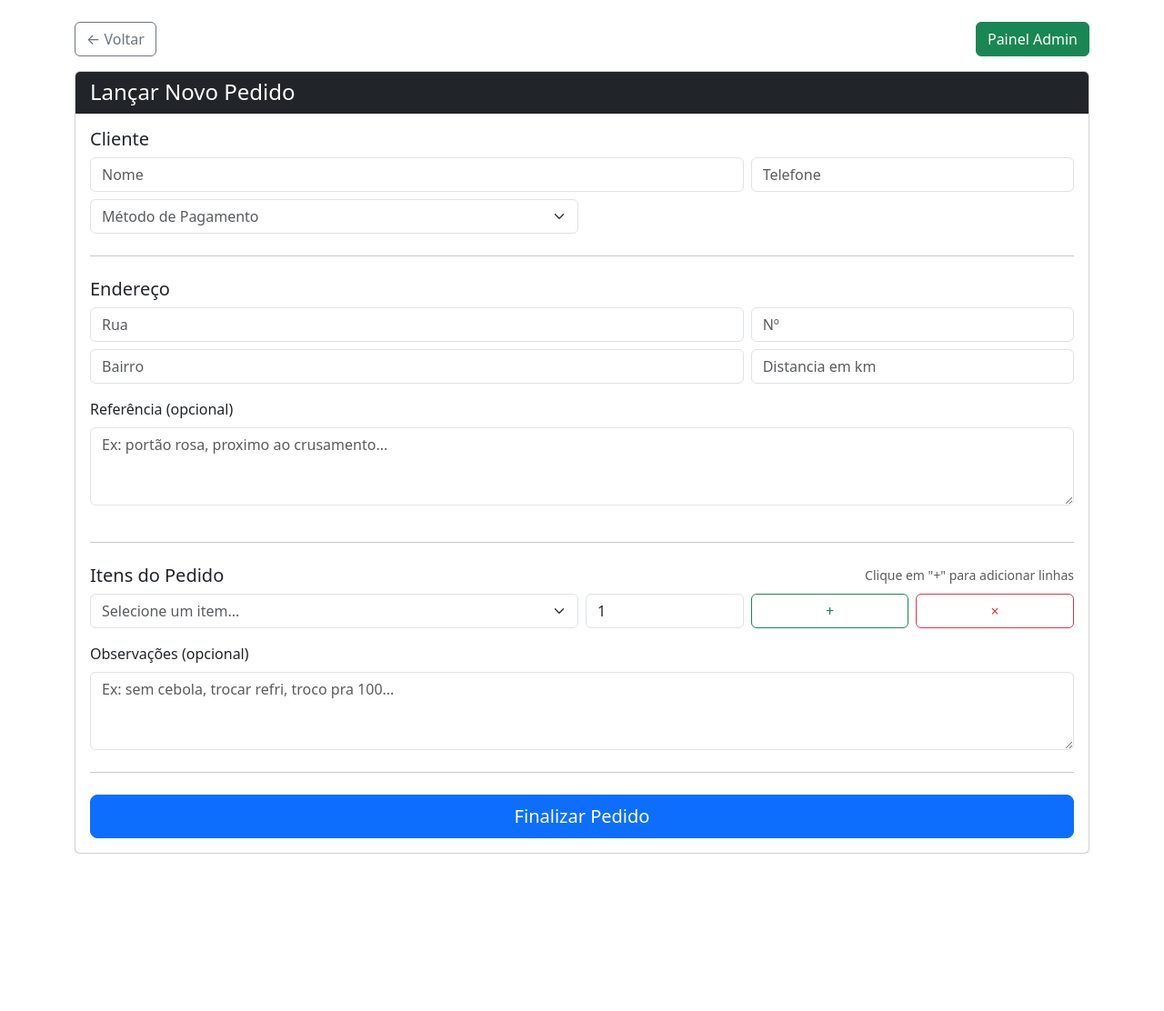
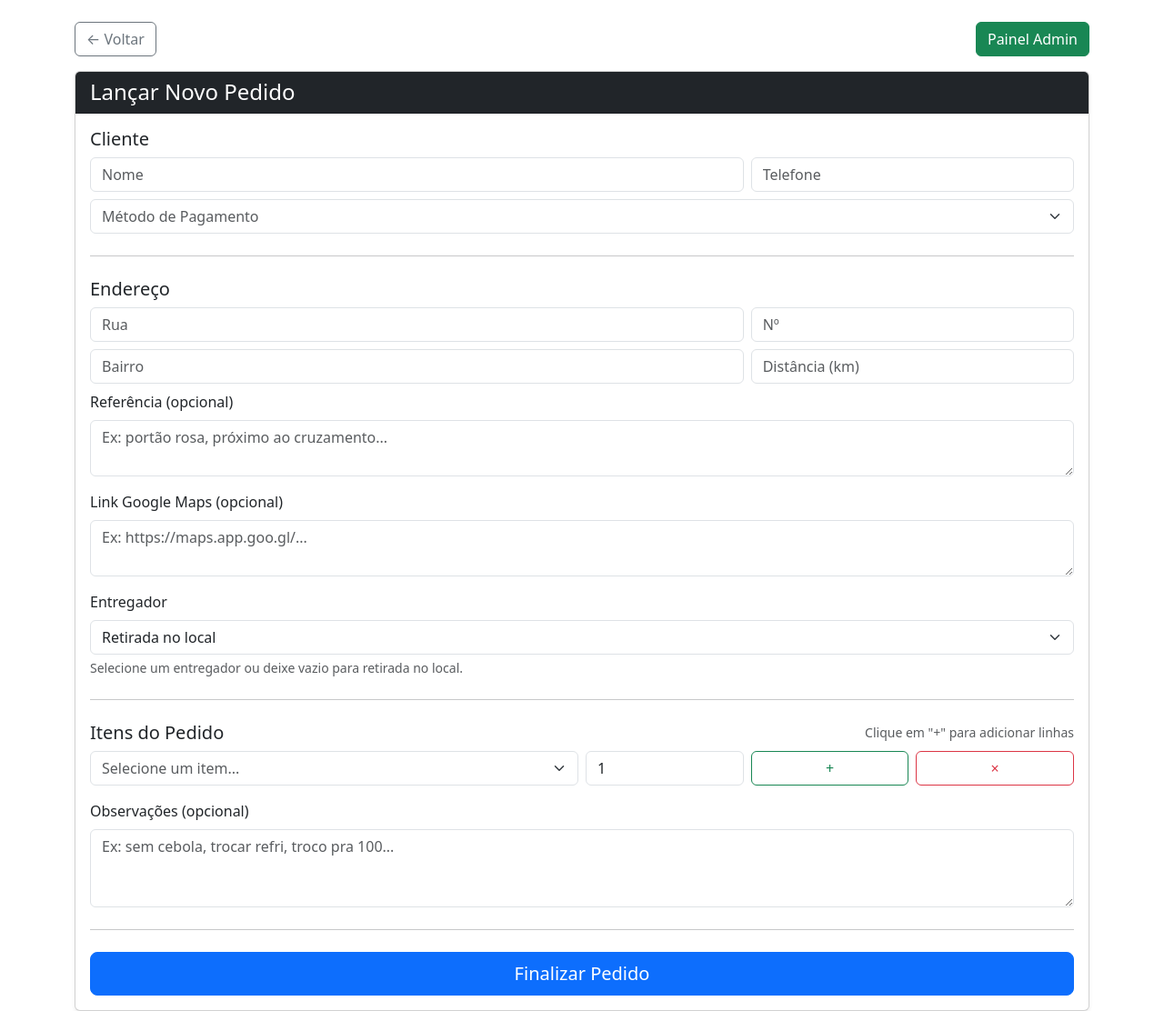
Before and after one commit to Pro7Alem/delivery, a Flask app: page /novo_pedido in a window 1280 px wide. Shown: the whole page at 91% size. Before the commit the page ends 939 px from the top, so only its background shows below. Run offline with Flask 3, Linux system fonts and the light colour scheme; data comes from the database, SQL or seed files in the repository; both versions use the stored data as it was after the commit.

Commit message:
feat: cadastro de viagem

```diff
--- a/app.py
+++ b/app.py
@@ -37,7 +37,8 @@ def index():
 @app.route('/novo_pedido')
 def novo_pedido():
     menu = exec_query("SELECT id, name, price FROM menu_items WHERE active = 1")
-    return render_template('novo_pedido.html', menu=menu)
+    couriers = exec_query("SELECT id, name, phone, cost, cost_obs FROM couriers WHERE active = 1")
+    return render_template('novo_pedido.html', menu=menu, couriers=couriers)
 
 @app.route('/admin')
 def admin():
@@ -51,7 +52,7 @@ def add_financial_entry(tipo, categoria, valor_cents, descricao, ref_id=None):
 
 @app.post('/lancar')
 def criar_pedido():
-    cliente = request.form.get('cliente')
+    cliente = request.form.get('nome')
     rua = request.form.get('rua')
     numero = request.form.get('numero', '').strip()
     bairro = request.form.get('bairro')
@@ -60,6 +61,8 @@ def criar_pedido():
     payment_method = request.form.get('payment_method')
     distance = int(request.form.get('distance', '').strip())
     reference = request.form.get('reference')
+    courier_raw = request.form.get('courier_id')
+    maps_url = request.form.get('maps_url', '').strip()
 
     # Recebe o JSON dos itens
     itens_json = request.form.get('itens_json')
@@ -121,6 +124,16 @@ def criar_pedido():
             (order_id, item['id'], item['name'], item['quantity'], item['price'])
         )
 
+    if courier_raw:
+        # 1.5 Insere a viagem
+        courier = int(request.form.get('courier_id'))
+        trip_id = exec_command("""INSERT INTO trips (status, created_at, courier_id, maps_url)
+                            VALUES (?, ?, ?, ?)""",
+                            ("CONFIRMED", agora, courier, maps_url))
+
+        exec_command("INSERT INTO trip_orders (trip_id, order_id) VALUES (?, ?)",
+                     (trip_id, order_id))
+
     return redirect(url_for('index'))
 
 @app.post('/update_order')
@@ -151,9 +164,12 @@ def update_order():
 def add_motoboy():
     nome = request.form.get('nome')
     telefone = request.form.get('telefone', '').strip()
+    cost = int(request.form.get('cost', '').strip())
+    obs = request.form.get('obs')
+    obs_caps = obs.upper()
 
-    exec_command("INSERT INTO couriers (name, phone, active) VALUES (?, ?, ?)",
-                 (nome, telefone, 1))
+    exec_command("INSERT INTO couriers (name, phone, cost, cost_obs, active) VALUES (?, ?, ?, ?, ?)",
+                 (nome, telefone, cost, obs_caps, 1))
 
     return redirect(url_for('admin'))
 
--- a/templates/admin.html
+++ b/templates/admin.html
@@ -22,6 +22,8 @@
                         <form action="/admin/add_courier" method="POST">
                             <input type="text" name="nome" class="form-control mb-2" placeholder="Nome do Motoboy" required>
                             <input type="text" name="telefone" class="form-control mb-2" placeholder="Telefone (WhatsApp)">
+                            <input type="number" name="cost" class="form-control mb-2" placeholder="Custo (centavos)">
+                            <input type="text" name="obs" class="form-control mb-2" placeholder="Observação">
                             <button type="submit" class="btn btn-primary w-100">Salvar Motoboy</button>
                         </form>
                     </div>
--- a/templates/novo_pedido.html
+++ b/templates/novo_pedido.html
@@ -27,32 +27,21 @@
       <div class="card-body">
         <form action="/lancar" method="POST" id="formPedido">
 
+          <!-- CLIENTE -->
           <h5>Cliente</h5>
           <div class="row g-2 mb-2">
             <div class="col-8">
-              <input
-                type="text"
-                name="nome"
-                class="form-control"
-                placeholder="Nome"
-                required
-              >
+              <input type="text" name="nome" class="form-control" placeholder="Nome" required>
             </div>
             <div class="col-4">
-              <input
-                type="text"
-                name="telefone"
-                class="form-control"
-                placeholder="Telefone"
-                required
-              >
+              <input type="text" name="telefone" class="form-control" placeholder="Telefone" required>
             </div>
+          </div>
 
-
-          <div class="col-md-6">
-              <select name="metodo_pagamento" class="form-select" required>
+          <div class="row g-2 mb-2">
+            <div class="col-12">
+              <select name="payment_method" class="form-select" required>
                 <option value="" disabled selected>Método de Pagamento</option>
-                <option value="">Selecione...</option>
                 <option value="CASH">Dinheiro</option>
                 <option value="DEBIT">Débito</option>
                 <option value="CREDIT">Crédito</option>
@@ -63,61 +52,55 @@
 
           <hr class="my-4">
 
+          <!-- ENDEREÇO -->
           <h5>Endereço</h5>
           <div class="row g-2 mb-2">
             <div class="col-8">
-              <input
-                type="text"
-                name="rua"
-                class="form-control"
-                placeholder="Rua"
-                required
-              >
+              <input type="text" name="rua" class="form-control" placeholder="Rua" required>
             </div>
             <div class="col-4">
-              <input
-                type="text"
-                name="numero"
-                class="form-control"
-                placeholder="Nº"
-                required
-              >
+              <input type="text" name="numero" class="form-control" placeholder="Nº" required>
             </div>
           </div>
 
           <div class="row g-2 mb-2">
             <div class="col-8">
-              <input
-                type="text"
-                name="bairro"
-                class="form-control"
-                placeholder="Bairro"
-                required
-              >
+              <input type="text" name="bairro" class="form-control" placeholder="Bairro" required>
             </div>
             <div class="col-4">
-              <input
-                type="number"
-                name="distance"
-                class="form-control"
-                placeholder="Distancia em km"
-                required
-              >
+              <input type="number" name="distance" class="form-control" placeholder="Distância (km)" required>
             </div>
-            <div class="mb-3 mt-3">
-              <label class="form-label">Referência (opcional)</label>
-            <textarea
-              name="reference"
-              class="form-control"
-              rows="3"
-              placeholder="Ex: portão rosa, proximo ao crusamento..."
-            ></textarea>
-          </div>
           </div>
 
+          <div class="mb-3">
+            <label class="form-label">Referência (opcional)</label>
+            <textarea name="reference" class="form-control" rows="2" placeholder="Ex: portão rosa, próximo ao cruzamento..."></textarea>
+          </div>
+
+          <div class="mb-3">
+            <label class="form-label">Link Google Maps (opcional)</label>
+            <textarea name="maps_url" class="form-control" rows="2" placeholder="Ex: https://maps.app.goo.gl/..."></textarea>
+          </div>
+
+          <div class="mb-3">
+            <label class="form-label">Entregador</label>
+            <select name="courier_id" class="form-select">
+              <option value="">Retirada no local</option>
+              {% for courier in couriers %}
+                <option value="{{ courier.id }}">
+                  {{ courier.name }}
+                  {% if courier.cost %}
+                    - R$ {{ "%.2f"|format(courier.cost / 100) }} ({{ courier.cost_obs }})
+                  {% endif %}
+                </option>
+              {% endfor %}
+            </select>
+            <div class="form-text">Selecione um entregador ou deixe vazio para retirada no local.</div>
+          </div>
 
           <hr class="my-4">
 
+          <!-- ITENS DO PEDIDO -->
           <div class="d-flex justify-content-between align-items-center mb-2">
             <h5 class="mb-0">Itens do Pedido</h5>
             <small class="text-muted">Clique em "+" para adicionar linhas</small>
@@ -150,17 +133,11 @@
             </div>
           </div>
 
-          <!-- JS vai preencher isso no submit -->
           <input type="hidden" name="itens_json" id="itensJson">
 
           <div class="mb-3 mt-3">
             <label class="form-label">Observações (opcional)</label>
-            <textarea
-              name="notas"
-              class="form-control"
-              rows="3"
-              placeholder="Ex: sem cebola, trocar refri, troco pra 100..."
-            ></textarea>
+            <textarea name="notas" class="form-control" rows="3" placeholder="Ex: sem cebola, trocar refri, troco pra 100..."></textarea>
           </div>
 
           <hr class="my-4">
```
Also changed, not shown: exec_db.py (+8 -4 lines), database/database.db.
